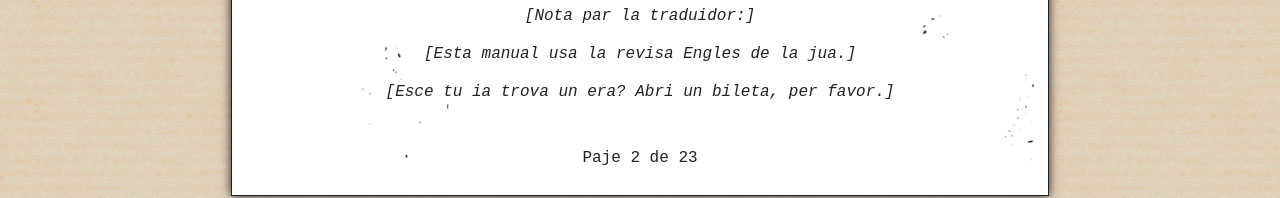
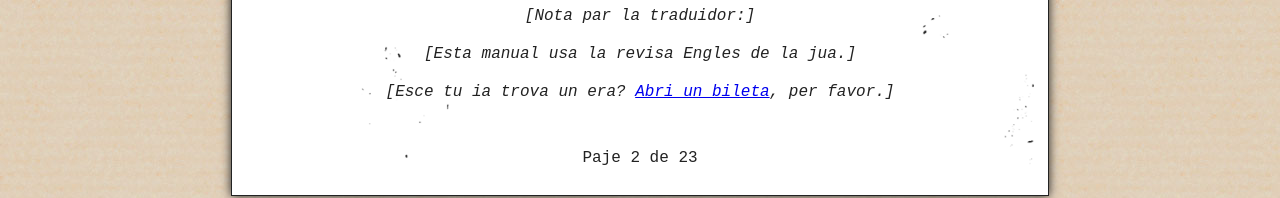
Before and after one commit to medavox/lfn, a plain HTML site: page ktane/index.html in a window 1280 px wide. Shown: the part 1952-2150 px from the top of the page. Drawn offline with nearby package versions, Linux system fonts and the light colour scheme; a web font is replaced by a local one.

Commit message:
coreti un era con la lia a la paje de defetas

```diff
--- a/ktane/index.html
+++ b/ktane/index.html
@@ -43,7 +43,8 @@
 				</h2>
 
         </div>
-		<div class="page-footer relative-footer" data-args="pageNum=1;pageCount=23"><span class="gamedisclhaimer">Manual acompanior jua video. Descovre plu a www.keeptalkinggame.com</span></div>
+		<div class="page-footer relative-footer" data-args="pageNum=1;pageCount=23">
+			<span class="gamedisclhaimer">Manual acompanior jua video. Descovre plu a www.keeptalkinggame.com</span></div>
     </div>
 </div><div class="section">
     <div class="page section-title page-bg-02">
@@ -63,7 +64,7 @@
 			<div class="intro">
 				<p>[Nota par la traduidor:]</p>
 				<p>[Esta manual usa la revisa Engles de la jua.]</p>
-				<p>[Esce tu ia trova un era? <a hre="https://github.com/medavox/lfn/issues">Abri un bileta</a>, per favor.]</p>
+				<p>[Esce tu ia trova un era? <a href="https://github.com/medavox/lfn/issues">Abri un bileta</a>, per favor.]</p>
 			</div>
         </div>
 				<div class="page-footer relative-footer">Paje 2 de 23</div>
```
